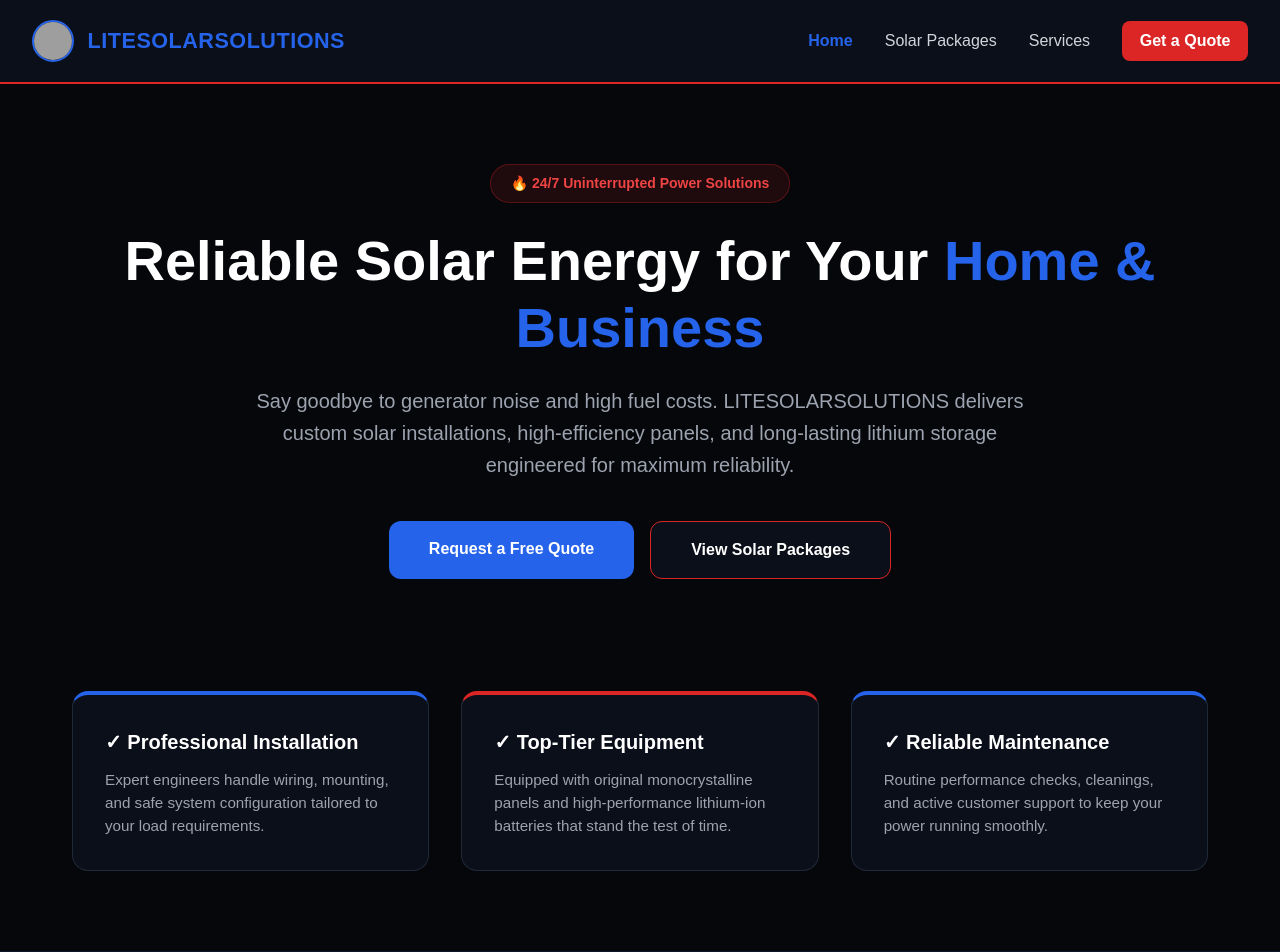
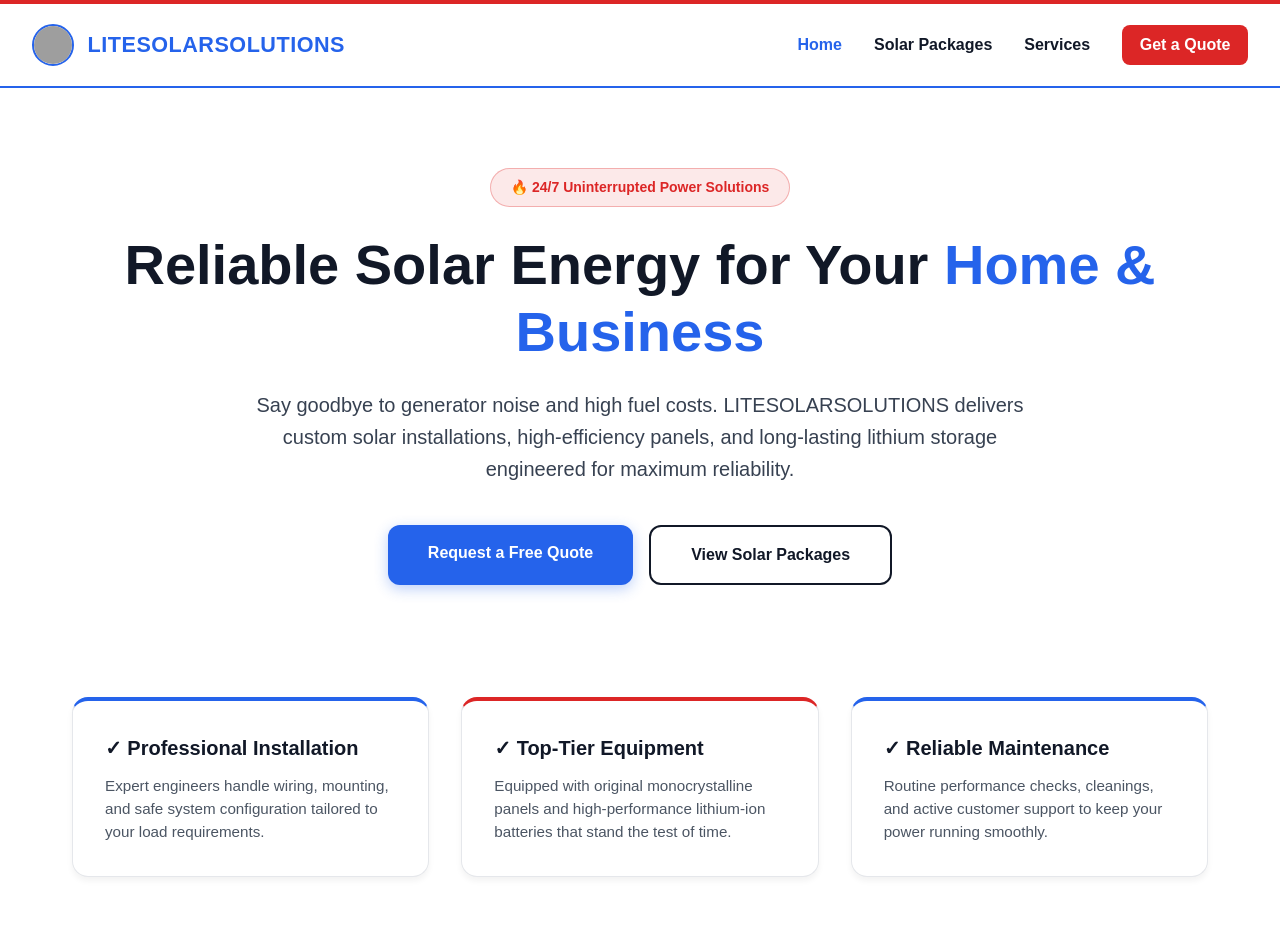
Before and after one commit to litesolar/litesolarsolutions, a Next.js app: page / in a window 1280 px wide. Shown: the top 952 px of the page. Built offline with nearby package versions, Linux system fonts and the light colour scheme; grey boxes are pictures that could not be loaded.

Commit message:
Update page.jsx

```diff
--- a/app/page.jsx
+++ b/app/page.jsx
@@ -2,10 +2,10 @@ import Link from 'next/link';
 
 export default function Home() {
   return (
-    <div style={{ minHeight: '100vh', backgroundColor: '#05070b', color: '#f3f4f6', fontFamily: 'sans-serif' }}>
+    <div style={{ minHeight: '100vh', backgroundColor: '#ffffff', color: '#111827', fontFamily: 'sans-serif' }}>
 
-      {/* Navigation Header (Strategic Balance: Black base, Blue accents, Red highlight line) */}
-      <nav style={{ display: 'flex', justifyContent: 'space-between', alignItems: 'center', padding: '1.25rem 2rem', backgroundColor: '#0b0f19', borderBottom: '2px solid #dc2626' }}>
+      {/* Navigation Header */}
+      <nav style={{ display: 'flex', justifyContent: 'space-between', alignItems: 'center', padding: '1.25rem 2rem', backgroundColor: '#ffffff', borderBottom: '2px solid #2563eb', borderTop: '4px solid #dc2626' }}>
         <div style={{ display: 'flex', alignItems: 'center', gap: '0.85rem' }}>
           <img
             src="https://i.ibb.co/rGYcpw14/Whats-App-Image-2026-09-14-at-10-04-51.jpg"
@@ -17,28 +17,28 @@ export default function Home() {
 
         <div style={{ display: 'flex', gap: '2rem', alignItems: 'center' }}>
           <Link href="/" style={{ color: '#2563eb', textDecoration: 'none', fontWeight: '700' }}>Home</Link>
-          <Link href="/packages" style={{ color: '#d1d5db', textDecoration: 'none', fontWeight: '500' }}>Solar Packages</Link>
-          <Link href="/services" style={{ color: '#d1d5db', textDecoration: 'none', fontWeight: '500' }}>Services</Link>
+          <Link href="/packages" style={{ color: '#111827', textDecoration: 'none', fontWeight: '600' }}>Solar Packages</Link>
+          <Link href="/services" style={{ color: '#111827', textDecoration: 'none', fontWeight: '600' }}>Services</Link>
           <Link href="/quote" style={{ backgroundColor: '#dc2626', color: '#ffffff', padding: '0.5rem 1.1rem', borderRadius: '0.5rem', textDecoration: 'none', fontWeight: 'bold' }}>Get a Quote</Link>
         </div>
       </nav>
 
       {/* Hero Section */}
-      <section style={{ maxWidth: '1200px', margin: '0 auto', padding: '5rem 2rem', textAlign: 'center' }}>
-        <div style={{ display: 'inline-block', backgroundColor: 'rgba(220, 38, 38, 0.12)', color: '#ef4444', padding: '0.5rem 1.25rem', borderRadius: '9999px', fontSize: '0.875rem', fontWeight: '700', marginBottom: '1.5rem', border: '1px solid rgba(220, 38, 38, 0.3)' }}>
+      <section style={{ maxWidth: '1200px', margin: '0 auto', padding: '5rem 2rem', textAlign: 'center', backgroundColor: '#ffffff' }}>
+        <div style={{ display: 'inline-block', backgroundColor: 'rgba(220, 38, 38, 0.1)', color: '#dc2626', padding: '0.5rem 1.25rem', borderRadius: '9999px', fontSize: '0.875rem', fontWeight: '700', marginBottom: '1.5rem', border: '1px solid rgba(220, 38, 38, 0.3)' }}>
           🔥 24/7 Uninterrupted Power Solutions
         </div>
-        <h1 style={{ fontSize: '3.5rem', fontWeight: '900', lineHeight: '1.2', marginBottom: '1.5rem', color: '#ffffff' }}>
+        <h1 style={{ fontSize: '3.5rem', fontWeight: '900', lineHeight: '1.2', marginBottom: '1.5rem', color: '#111827' }}>
           Reliable Solar Energy for Your <span style={{ color: '#2563eb' }}>Home & Business</span>
         </h1>
-        <p style={{ fontSize: '1.25rem', color: '#9ca3af', maxWidth: '800px', margin: '0 auto 2.5rem auto', lineHeight: '1.6' }}>
+        <p style={{ fontSize: '1.25rem', color: '#374151', maxWidth: '800px', margin: '0 auto 2.5rem auto', lineHeight: '1.6' }}>
           Say goodbye to generator noise and high fuel costs. LITESOLARSOLUTIONS delivers custom solar installations, high-efficiency panels, and long-lasting lithium storage engineered for maximum reliability.
         </p>
         <div style={{ display: 'flex', justifyContent: 'center', gap: '1rem' }}>
-          <Link href="/quote" style={{ backgroundColor: '#2563eb', color: '#ffffff', padding: '1rem 2.5rem', borderRadius: '0.75rem', fontWeight: 'bold', textDecoration: 'none', boxShadow: '0 4px 14px rgba(37, 99, 235,-0.4)' }}>
+          <Link href="/quote" style={{ backgroundColor: '#2563eb', color: '#ffffff', padding: '1rem 2.5rem', borderRadius: '0.75rem', fontWeight: 'bold', textDecoration: 'none', boxShadow: '0 4px 14px rgba(37, 99, 235, 0.3)' }}>
             Request a Free Quote
           </Link>
-          <Link href="/packages" style={{ backgroundColor: '#0b0f19', color: '#ffffff', padding: '1rem 2.5rem', borderRadius: '0.75rem', fontWeight: 'bold', textDecoration: 'none', border: '1px solid #dc2626' }}>
+          <Link href="/packages" style={{ backgroundColor: '#ffffff', color: '#111827', padding: '1rem 2.5rem', borderRadius: '0.75rem', fontWeight: 'bold', textDecoration: 'none', border: '2px solid #111827' }}>
             View Solar Packages
           </Link>
         </div>
@@ -46,17 +46,17 @@ export default function Home() {
 
       {/* Features Grid */}
       <section style={{ maxWidth: '1200px', margin: '0 auto', padding: '2rem 2rem 5rem 2rem', display: 'grid', gridTemplateColumns: 'repeat(auto-fit, minmax(280px, 1fr))', gap: '2rem' }}>
-        <div style={{ backgroundColor: '#0b0f19', padding: '2rem', borderRadius: '1rem', borderTop: '4px solid #2563eb', borderLeft: '1px solid #1f2937', borderRight: '1px solid #1f2937', borderBottom: '1px solid #1f2937' }}>
-          <h3 style={{ fontSize: '1.25rem', fontWeight: 'bold', marginBottom: '0.75rem', color: '#ffffff' }}>✓ Professional Installation</h3>
-          <p style={{ color: '#9ca3af', fontSize: '0.95rem', lineHeight: '1.5' }}>Expert engineers handle wiring, mounting, and safe system configuration tailored to your load requirements.</p>
+        <div style={{ backgroundColor: '#ffffff', padding: '2rem', borderRadius: '1rem', borderTop: '4px solid #2563eb', borderLeft: '1px solid #e5e7eb', borderRight: '1px solid #e5e7eb', borderBottom: '1px solid #e5e7eb', boxShadow: '0 4px 6px rgba(0,0,0,0.05)' }}>
+          <h3 style={{ fontSize: '1.25rem', fontWeight: 'bold', marginBottom: '0.75rem', color: '#111827' }}>✓ Professional Installation</h3>
+          <p style={{ color: '#4b5563', fontSize: '0.95rem', lineHeight: '1.5' }}>Expert engineers handle wiring, mounting, and safe system configuration tailored to your load requirements.</p>
         </div>
-        <div style={{ backgroundColor: '#0b0f19', padding: '2rem', borderRadius: '1rem', borderTop: '4px solid #dc2626', borderLeft: '1px solid #1f2937', borderRight: '1px solid #1f2937', borderBottom: '1px solid #1f2937' }}>
-          <h3 style={{ fontSize: '1.25rem', fontWeight: 'bold', marginBottom: '0.75rem', color: '#ffffff' }}>✓ Top-Tier Equipment</h3>
-          <p style={{ color: '#9ca3af', fontSize: '0.95rem', lineHeight: '1.5' }}>Equipped with original monocrystalline panels and high-performance lithium-ion batteries that stand the test of time.</p>
+        <div style={{ backgroundColor: '#ffffff', padding: '2rem', borderRadius: '1rem', borderTop: '4px solid #dc2626', borderLeft: '1px solid #e5e7eb', borderRight: '1px solid #e5e7eb', borderBottom: '1px solid #e5e7eb', boxShadow: '0 4px 6px rgba(0,0,0,0.05)' }}>
+          <h3 style={{ fontSize: '1.25rem', fontWeight: 'bold', marginBottom: '0.75rem', color: '#111827' }}>✓ Top-Tier Equipment</h3>
+          <p style={{ color: '#4b5563', fontSize: '0.95rem', lineHeight: '1.5' }}>Equipped with original monocrystalline panels and high-performance lithium-ion batteries that stand the test of time.</p>
         </div>
-        <div style={{ backgroundColor: '#0b0f19', padding: '2rem', borderRadius: '1rem', borderTop: '4px solid #2563eb', borderLeft: '1px solid #1f2937', borderRight: '1px solid #1f2937', borderBottom: '1px solid #1f2937' }}>
-          <h3 style={{ fontSize: '1.25rem', fontWeight: 'bold', marginBottom: '0.75rem', color: '#ffffff' }}>✓ Reliable Maintenance</h3>
-          <p style={{ color: '#9ca3af', fontSize: '0.95rem', lineHeight: '1.5' }}>Routine performance checks, cleanings, and active customer support to keep your power running smoothly.</p>
+        <div style={{ backgroundColor: '#ffffff', padding: '2rem', borderRadius: '1rem', borderTop: '4px solid #2563eb', borderLeft: '1px solid #e5e7eb', borderRight: '1px solid #e5e7eb', borderBottom: '1px solid #e5e7eb', boxShadow: '0 4px 6px rgba(0,0,0,0.05)' }}>
+          <h3 style={{ fontSize: '1.25rem', fontWeight: 'bold', marginBottom: '0.75rem', color: '#111827' }}>✓ Reliable Maintenance</h3>
+          <p style={{ color: '#4b5563', fontSize: '0.95rem', lineHeight: '1.5' }}>Routine performance checks, cleanings, and active customer support to keep your power running smoothly.</p>
         </div>
       </section>
 
```
